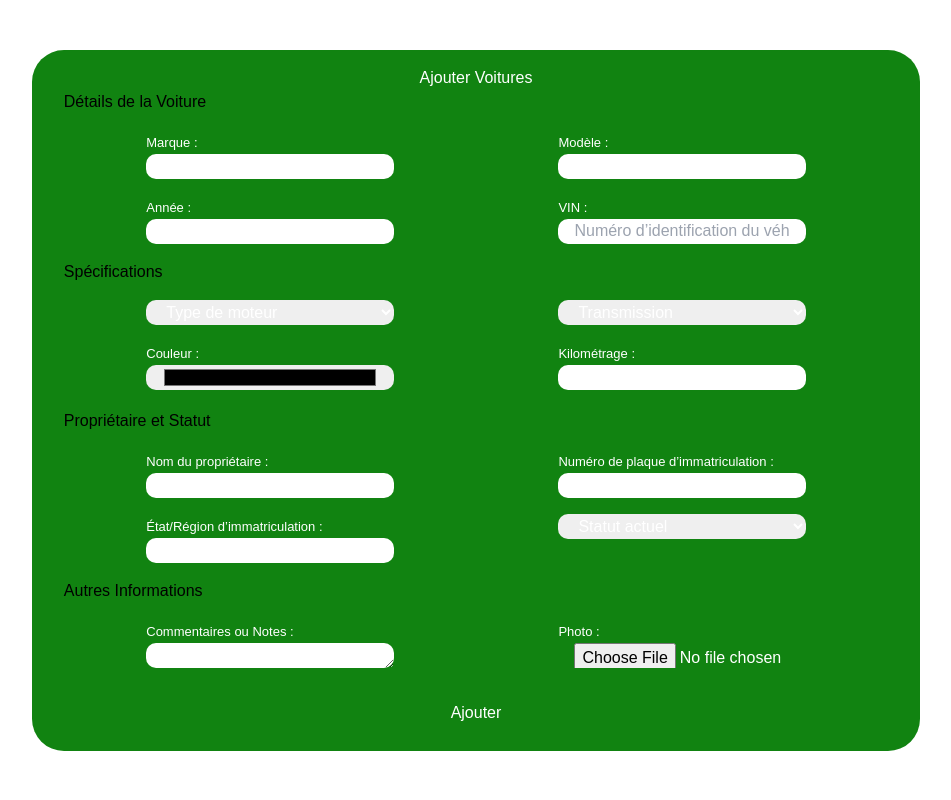
After one commit to Rapid0Team/Titanic, a PHP site: page /php/addCar.php in a window 1280 px wide. The commit adds this page. Shown: the whole page, without its empty margins (164-1115 px from the left). Run offline with PHP 8.4, Linux system fonts and the light colour scheme; style sheets or scripts are compiled from the project's sources.

Commit message:
add new file addCar.php

```diff
--- /dev/null
+++ b/titanic/css/addCar.css
@@ -0,0 +1,105 @@
+@tailwind base;
+@tailwind components;
+@tailwind utilities;
+
+*{
+    padding: 0;
+    margin: 0;
+    box-sizing: border-box;
+}
+
+body{
+    width: 100%;
+    height: 100vh;
+    font-family: Arial, Helvetica, sans-serif;
+    color: #fff;
+    background-color: white;
+}
+
+.container{
+    width: 100%;
+    display: flex;
+    justify-content: center;
+    height: 100%;
+    align-items: center;
+}
+
+h1{
+    text-align: center;
+}
+
+.form{
+    background-color: rgb(17, 131, 17);
+    width: auto;
+    padding: 1em 2em;
+    border-radius: 2em;
+
+}
+
+h3{
+    color: black;
+}
+
+label{
+    font-size: 13px;
+}
+.infos{
+    width: 100%;
+    display: flex;
+    justify-content: space-around;
+    margin: 1em 0;
+}
+
+.info{
+    width: 30%;
+}
+
+.info input, select, textarea{
+    width: 100%;
+    height: 25px;
+    border-radius: 10px;
+    padding: 0 1em;
+}
+
+.btn{
+    display: flex;
+    width: 100%;
+    justify-content: center;
+}
+
+.btn input{
+    padding: 10px 20px;
+    border-radius: 2em;
+    transition: .6s ease;
+}
+
+
+.btn input:hover{
+    padding: 10px 20px;
+    border-radius: 2em;
+    background-image: url("../image/backgrouand.png");
+    color: #fff;
+    letter-spacing: 2px;
+}
+
+
+@media screen and (max-width:500px) {
+    .infos{
+        width: 100%;
+        display: flex;
+        flex-direction: column;
+        justify-content: space-around;
+        margin: 10px 0;
+    }
+    .info{
+        width: 100%;
+    }
+
+    .info input, select, textarea{
+        width: 100%;
+        height: 25px;
+        border-radius: 10px;
+        padding: 0 1em;
+    }
+
+}
--- /dev/null
+++ b/titanic/php/addCar.php
@@ -0,0 +1,138 @@
+<?php
+    include "connect.php";
+    if(isset($_POST['submit'])){
+        extract($_POST);
+        $source = $_FILES['photo']['tmp_name'];
+        $destination = '../photosCars/'.$_FILES['photo']['name'];
+        move_uploaded_file($source, $destination);
+        $query = "INSERT INTO `cars`(`id_cars`, `marque`, `model`, `annee`, `vin`, `type_moteur`, `transmission`, `couleur`, `kilometre`, `nom_proprietaire`, `numero_plaque`, `etat_region`, `statut_actuel`, `Commentaires_Notes`, `photo`)
+                  VALUES (null, '$marque', '$model', '$annee', '$vin', '$type', '$transmission', '$couleur', '$kilometre', '$nom_proprietaire', '$numero_plaque', '$etat_region', '$statut_actuel', '$Commentaires_Notes', '$destination')
+                  ";
+        mysqli_query($con, $query);
+        header('location:admin.html');
+    }
+?>
+
+
+<!DOCTYPE html>
+<html lang="en">
+
+<head>
+    <meta charset="UTF-8">
+    <meta name="viewport" content="width=device-width, initial-scale=1.0">
+    <title>Document</title>
+    <link rel="stylesheet" href="../css/addCar.css">
+</head>
+
+<body>
+    <div class="container">
+        <div class="form">
+            <h1>Ajouter Voitures</h1>
+            <form action="" method="post" enctype="multipart/form-data">
+                <h3>Détails de la Voiture</h3>
+                <div class="infos">
+                    <div class="info">
+                        <label for="marque">Marque :</label>
+                        <input type="text" name="marque" id="marque">
+                    </div>
+                    <div class="info">
+                        <label for="model">Modèle :</label>
+                        <input type="text" name="model" id="model">
+                    </div>
+                </div>
+
+                <div class="infos">
+                    <div class="info">
+                        <label for="annee">Année :</label>
+                        <input type="number" name="annee" id="annee">
+                    </div>
+                    <div class="info">
+                        <label for="vin">VIN :</label>
+                        <input type="text" name="vin" id="vin" placeholder="Numéro d’identification du véhicule...">
+                    </div>
+                </div>
+
+                <h3>Spécifications</h3>
+                <div class="infos">
+                    <div class="info">
+                        <select name="type" id="type">
+                            <option value="ne pas selecter" selected>Type de moteur</option>
+                            <option value="diesel">Diesel</option>
+                            <option value="essence">Essence</option>
+                            <option value="electrique">Électrique</option>
+                            <option value="hybride">Hybride</option>
+                        </select>
+                    </div>
+                    <div class="info">
+                        <select name="transmission" id="transmission">
+                            <option value="ne pas selecter" selected>Transmission</option>
+                            <option value="manuelle">Manuelle</option>
+                            <option value="automatique">Automatique</option>
+                            <option value="CVT">CVT</option>
+                        </select>
+                    </div>
+                </div>
+
+                <div class="infos">
+                    <div class="info">
+                        <label for="couleur">Couleur :</label>
+                        <input type="color" name="couleur" id="couleur">
+                    </div>
+                    <div class="info">
+                        <label for="km">Kilométrage :</label>
+                        <input type="number" name="kilometre" id="km">
+                    </div>
+                </div>
+
+                <h3>Propriétaire et Statut</h3>
+                <div class="infos">
+                    <div class="info">
+                        <label for="nom_proprietaire">Nom du propriétaire :</label>
+                        <input type="text" name="nom_proprietaire" id="nom_proprietaire">
+                    </div>
+                    <div class="info">
+                        <label for="NP">Numéro de plaque d’immatriculation :</label>
+                        <input type="text" name="numero_plaque" id="NP">
+                    </div>
+                </div>
+
+                <div class="infos">
+                    <div class="info">
+                        <label for="etat_region">État/Région d’immatriculation :</label>
+                        <input type="text" name="etat_region" id="etat_region">
+                    </div>
+                    <div class="info">
+                        <select name="statut_actuel" id="statut_actuel">
+                            <option value="ne pas selecter" selected>Statut actuel</option>
+                            <option value="Disponible">Disponible</option>
+                            <option value="En_attente">En attente</option>
+                            <option value="Reserve">Réservé</option>
+                            <option value="En_reparation">En réparation</option>
+                            <option value="En_transit">En transit</option>
+                            <option value="Louee">Louée</option>
+                            <option value="Hors_service">Hors service</option>
+                        </select>
+                    </div>
+                </div>
+
+                <h3>Autres Informations</h3>
+                <div class="infos">
+                    <div class="info">
+                        <label for="Commentaires_Notes">Commentaires ou Notes :</label>
+                        <textarea name="Commentaires_Notes" id="Commentaires_Notes"></textarea>
+                    </div>
+                    <div class="info">
+                        <label for="photo">Photo :</label>
+                        <input type="file" name="photo" id="photo">
+                    </div>
+                </div>
+
+                <div class="btn">
+                    <input type="submit" name="submit" value="Ajouter">
+                </div>
+            </form>
+        </div>
+    </div>
+</body>
+
+</html>
--- a/titanic/php/login.php
+++ b/titanic/php/login.php
@@ -41,7 +41,7 @@ if (isset($_POST['submit'])) {
 
         // Vérification du rôle
         if ($user['role'] === 'admin' ) {
-            header("Location: admin.php");// Rediriger vers la page d'administration
+            header("Location: tableUsers.php");// Rediriger vers la page d'administration
 			session_start();
 			$_SESSION['nom_complet'] = $user['nom_complet'];
 			$_SESSION['username'] = $user['username'];
--- a/titanic/php/tableUsers.php
+++ b/titanic/php/tableUsers.php
@@ -24,7 +24,7 @@ if(isset($_GET['id'])){
     <meta charset="UTF-8">
     <meta name="viewport" content="width=device-width, initial-scale=1.0">
     <title>Document</title>
-    <link rel="stylesheet" href="../css/tableUsers.css">
+    <link rel="stylesheet" href="../css/tableUserse.css">
 </head>
 
 <body>
@@ -51,7 +51,7 @@ if(isset($_GET['id'])){
                         <td>
                             <a href="viewUser.php?id=<?= $user['id_client']?>" class="view">View</a>
                             <a href="editUser.php?id=<?= $user['id_client']?>" class="edit">Edit</a>
-                            <a href="tableUsers.php?id=<?= $user['id_client']?>" class="delete" onclick="return confirm('fuck')" delete>Delete</a>
+                            <a href="tableUsers.php?id=<?= $user['id_client']?>" class="delete" onclick="return confirm('Tu es sûr ?')" delete>Delete</a>
                         </td>
                     </tr>
                 <?php endforeach ?>
--- a/tailwind.config.js
+++ b/titanic/php/tailwind.config.js
@@ -1,6 +1,6 @@
 /** @type {import('tailwindcss').Config} */
 module.exports = {
-  content: [],
+  content: ["./src/**/*.{html,js}"],
   theme: {
     extend: {},
   },
```
Also changed, not shown: titanic/css/tableUserse.css (renamed from titanic/css/tableUsers.css, +7 -7 lines), titanic/db/titanic.sql (+18 -1 lines), titanic/photosCars/465367289_1766909127047189_5245818231981820437_n.jpg (added), titanic/photosCars/Screenshot 2024-11-08 144505SS.png (added).
